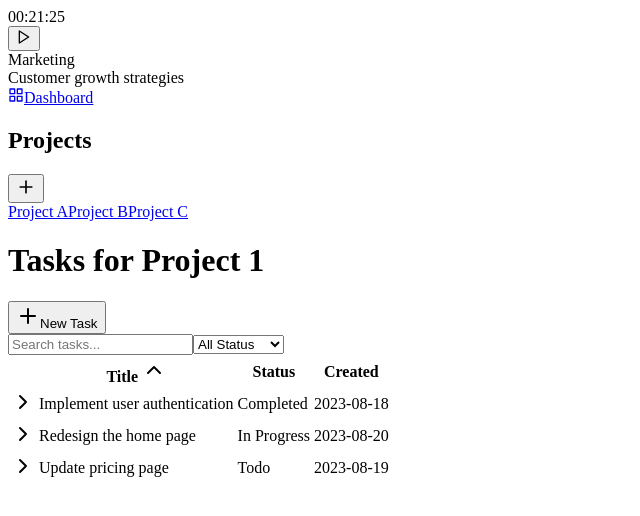
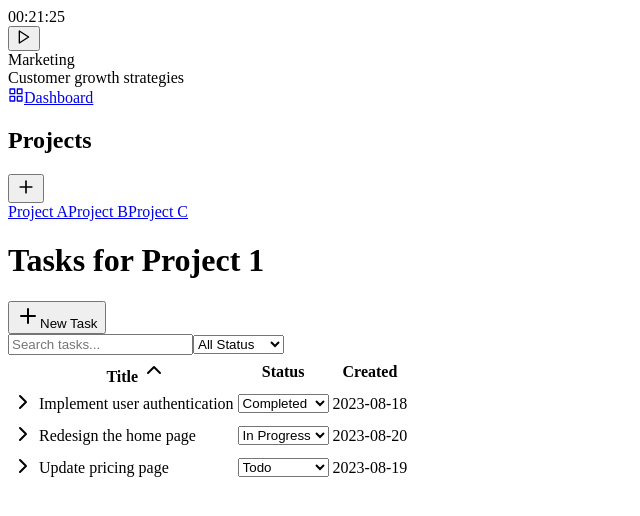
Before and after one commit to Yagnik-Gohil/activity-tracker, a React (Vite) app in the folder src/renderer/: page /#/project/1 in a window 1280 px wide. Shown: the top 516 px of the page, without its empty margins (0-640 px from the left). Built offline with nearby package versions, Linux system fonts and the light colour scheme.

Commit message:
feat: update status

```diff
--- a/src/renderer/src/pages/TaskList.tsx
+++ b/src/renderer/src/pages/TaskList.tsx
@@ -83,6 +83,10 @@ export function TaskList(): JSX.Element {
 
   const toggleTaskExpand = (id: number): void => {
     setExpandedTaskId(expandedTaskId === id ? null : id)
+  }
+
+  const handleStatusChange = (id: number, newStatus: Status): void => {
+    setTasks(tasks.map((task) => (task.id === id ? { ...task, status: newStatus } : task)))
   }
 
   useEffect(() => {
@@ -186,17 +190,25 @@ export function TaskList(): JSX.Element {
                     <div className="font-medium">{task.title}</div>
                   </td>
                   <td className="py-3 px-4 whitespace-nowrap">
-                    <span
-                      className={`inline-flex px-2 py-0.5 text-xs font-medium rounded-full ${
+                    <select
+                      value={task.status}
+                      onChange={(e) => {
+                        e.stopPropagation()
+                        handleStatusChange(task.id, e.target.value as Status)
+                      }}
+                      onClick={(e) => e.stopPropagation()}
+                      className={`px-2 py-1 text-xs font-medium rounded-full border-none focus:outline-none focus:ring-2 focus:ring-offset-2 ${
                         task.status === 'Todo'
-                          ? 'bg-yellow-100 text-yellow-700'
+                          ? 'bg-yellow-100 text-yellow-700 focus:ring-yellow-500'
                           : task.status === 'In Progress'
-                            ? 'bg-blue-100 text-blue-700'
-                            : 'bg-green-100 text-green-700'
+                            ? 'bg-blue-100 text-blue-700 focus:ring-blue-500'
+                            : 'bg-green-100 text-green-700 focus:ring-green-500'
                       }`}
                     >
-                      {task.status}
-                    </span>
+                      <option value="Todo">Todo</option>
+                      <option value="In Progress">In Progress</option>
+                      <option value="Completed">Completed</option>
+                    </select>
                   </td>
                   <td className="py-3 px-4 whitespace-nowrap text-gray-600">{task.created}</td>
                 </tr>
```
